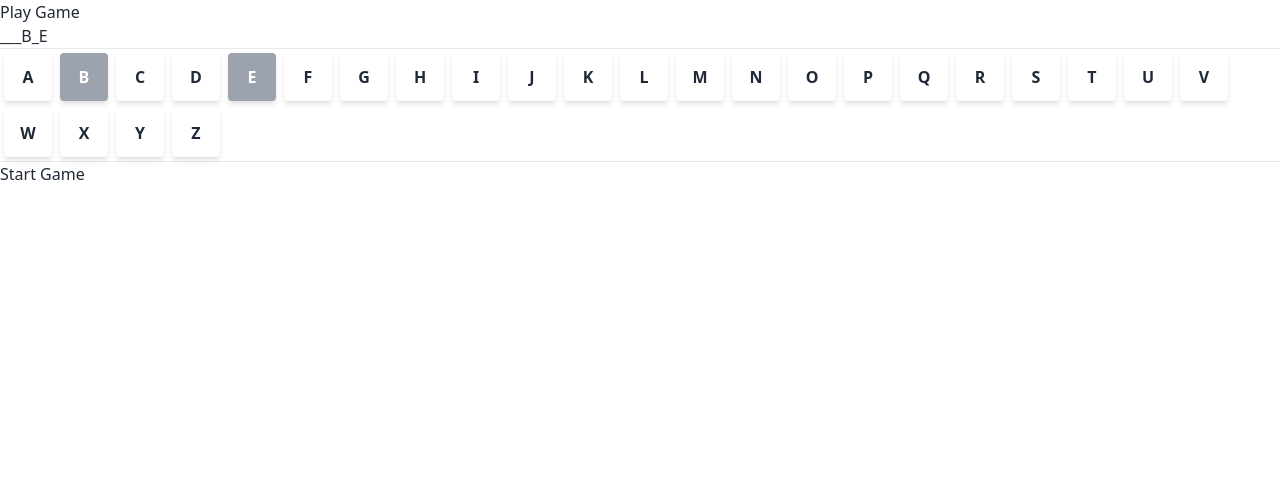
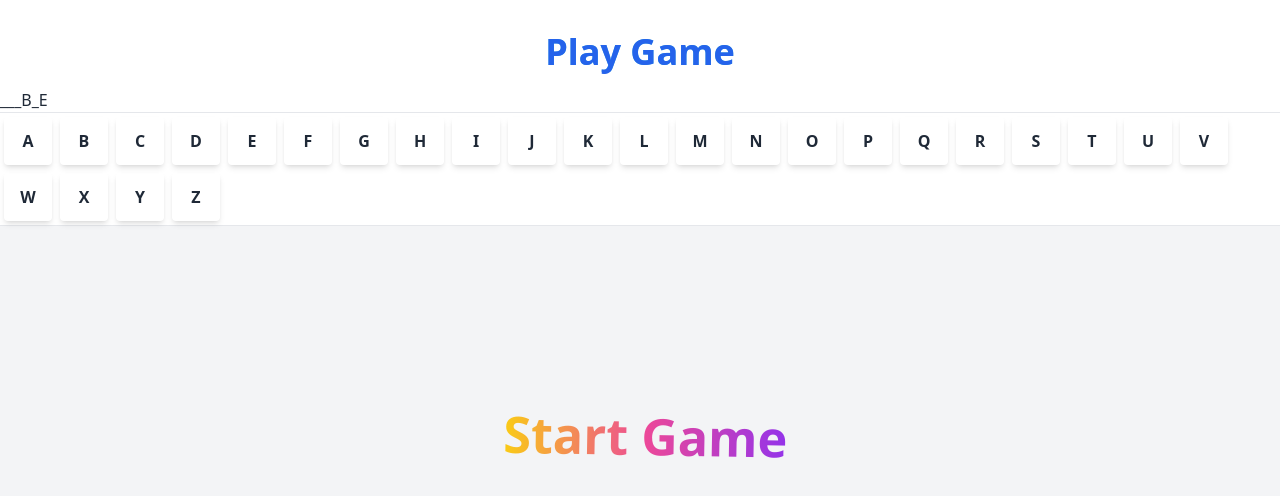
Before and after one commit to MohitKhubchandani/Hangman, a React (Vite) app: page /play in a window 1280 px wide. Shown: the top 496 px of the page. Built offline with nearby package versions, Linux system fonts and the light colour scheme.

Commit message:
Updated Styles

```diff
--- a/src/Components/LetterButtons/LetterButton.jsx
+++ b/src/Components/LetterButtons/LetterButton.jsx
@@ -17,7 +17,8 @@ function LetterButtons({ usedLetters, onLetterClick }){
     onLetterClick?.(value)
   }
 
-  const buttons = Alphabets.map(letter => {
+
+ const buttons = Alphabets.map(letter => {
   return(
     <>
     <button
@@ -29,6 +30,7 @@ function LetterButtons({ usedLetters, onLetterClick }){
     </>
   )})
 
+
   return(
     <>
     {buttons}
--- a/src/pages/PlayGame/PlayGame.jsx
+++ b/src/pages/PlayGame/PlayGame.jsx
@@ -4,16 +4,30 @@ import LetterButtons from "../../Components/LetterButtons/LetterButton";
 
 function PlayGame(){
   return(
-    <div>
-      <h1>Play Game</h1>
+    <div >
+      <h1 className="text-4xl font-extrabold text-center text-blue-600 mb-4 mt-8 bg-clip-text bg-gradient-to-r from-blue-500 to-teal-400">Play Game</h1>
 
       <MaskedText text={'humble'} usedLetters={['b', 'e']}/>
       <hr />
 
-      <LetterButtons usedLetters={['b', 'e']} />
+      <LetterButtons usedLetters={[]}/>
       <hr />
 
-      <Link to='/start'>Start Game</Link>
+
+
+<div class="flex justify-center min-h-screen bg-gray-100">
+  <Link
+    to='/start'
+    className="text-5xl font-extrabold text-center text-transparent bg-clip-text bg-gradient-to-r from-yellow-400 via-pink-500 to-purple-600 transform rotate-1 scale-105 transition-transform duration-300 ease-in-out hover:scale-110 hover:bg-gradient-to-br hover:from-yellow-500 hover:via-pink-600 hover:to-purple-700 hover:underline hover:text-black mt-30"
+    style={{ marginTop: '200px' }}
+  >
+    Start Game
+  </Link>
+</div>
+
+
+
+
 
     </div>
   );
--- a/src/pages/StartGame/StartGame.jsx
+++ b/src/pages/StartGame/StartGame.jsx
@@ -9,7 +9,7 @@ function StartGame(){
   }
   return(
     <div>
-      <h1>Start Game</h1>
+      <h1 className="text-3xl font-bold text-center text-gray-800 mb-6 mt-10 bg-clip-text bg-gradient-to-r from-green-400 to-blue-500">Start Game</h1>
     <TextInputFormContainer onSubmit={handleSubmit}/>
     </div>
   );
```
Also changed, not shown: src/App.jsx (line endings or trailing spaces).
